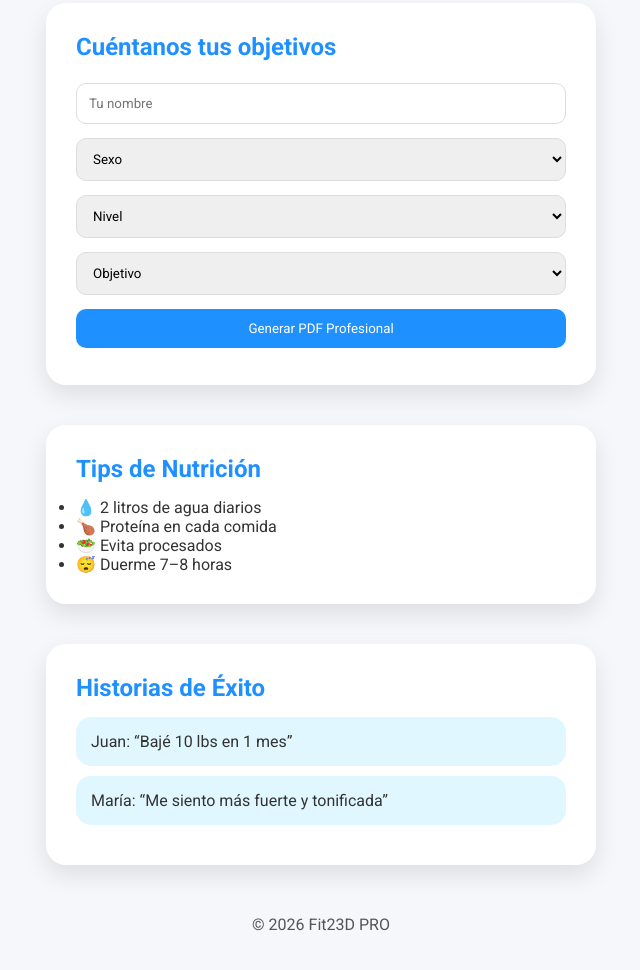
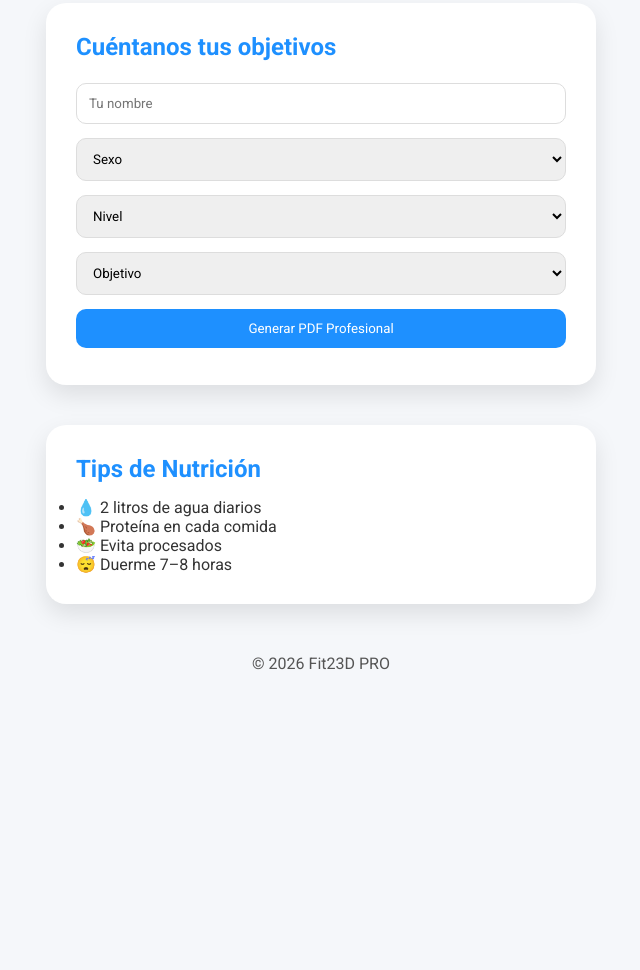
Before and after one commit to willyitc7/fit23d-landing, a plain HTML site: page index.html in a window 1280 px wide. Shown: the part 684-1654 px from the top of the page, without its empty margins (319-959 px from the left). After the commit the page ends 1407 px from the top, so only its background shows below. Drawn offline with nearby package versions, Linux system fonts and the light colour scheme.

Commit message:
Remove success stories from index.html
Removed success stories section from the HTML.

```diff
--- a/index.html
+++ b/index.html
@@ -105,12 +105,6 @@ footer{margin:50px 0;color:#555;}
   </ul>
 </div>
 
-<div class="box">
-  <h2>Historias de Éxito</h2>
-  <div class="testimonio">Juan: “Bajé 10 lbs en 1 mes”</div>
-  <div class="testimonio">María: “Me siento más fuerte y tonificada”</div>
-</div>
-
 <footer>
   © 2026 Fit23D PRO
 </footer>
@@ -133,7 +127,7 @@ function generarPlanPDF(){
 
   let series="3x12", descanso="60s";
   if(nivel==="Intermedio"){series="4x10";descanso="75s";}
-  if(nivel==="Avanzado"){series="5x8";descanso="90s";}
+  if(nivel==="Avanzado"){series=4"x15";descanso="90s";}
 
   const rutina={
     Hombre:{
```
